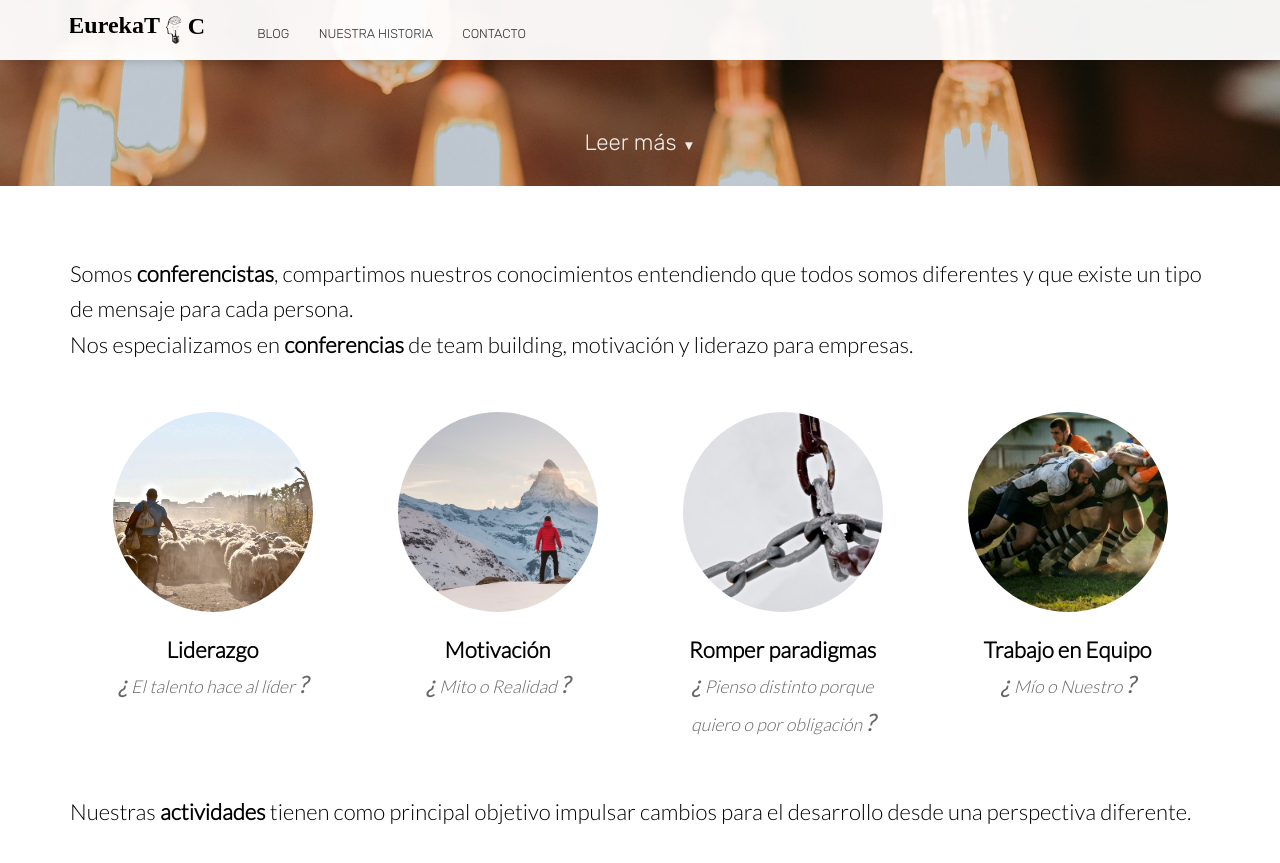
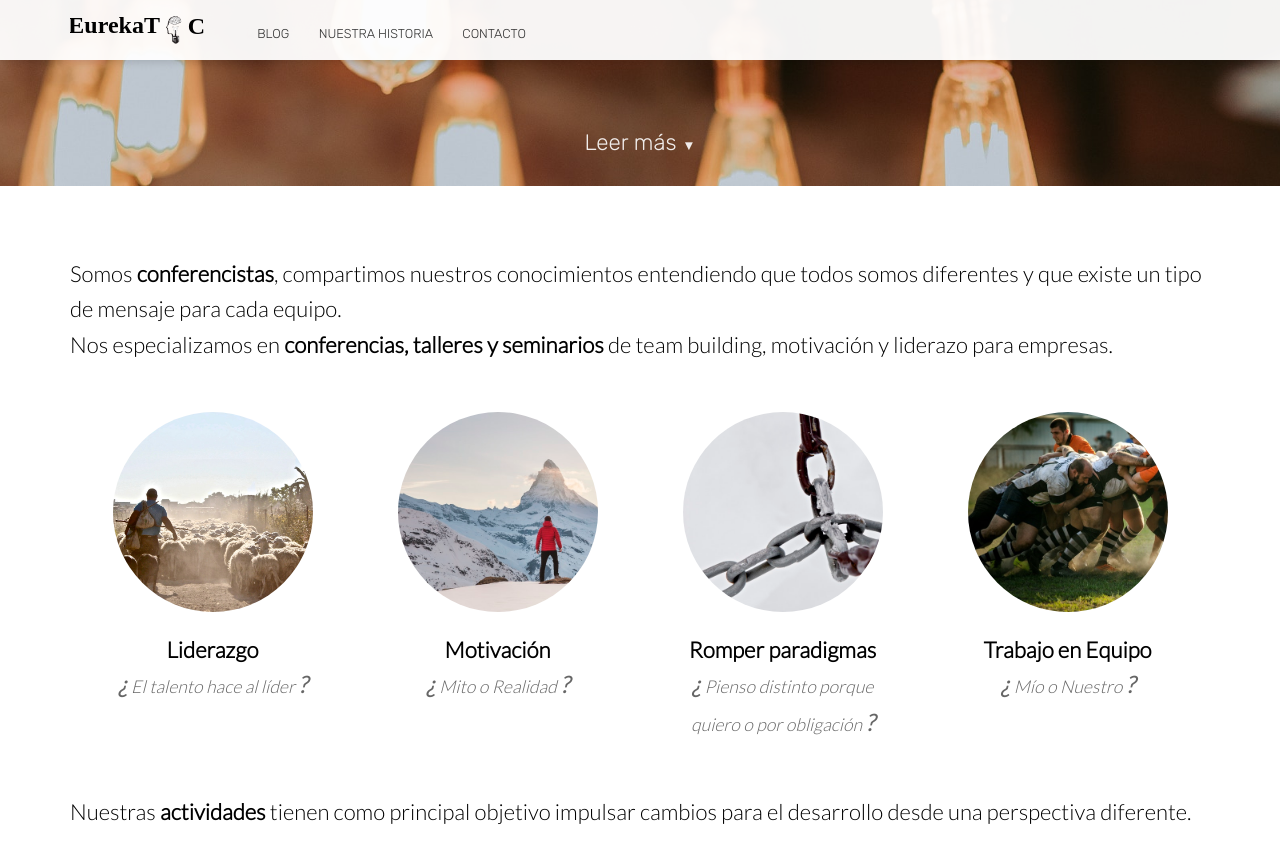
Before and after one commit to crisdesplats/eurekatalks, a Jekyll site: the page built from index.html, in a window 1280 px wide and 900 px high, scrolled down 714 px. Shown: the top 863 px of the window. Built offline with Jekyll 4.4.1, drawn with Linux system fonts in a browser that asks for light colours; nearby versions of some CDN libraries.

Commit message:
cambio menor

```diff
--- a/index.html
+++ b/index.html
@@ -46,9 +46,9 @@ bottom_image: /images/landing-footer.jpg
 	<section class="pad" id="learn-more">
 			<div class="container">
 				<p class="subtext editable">
-					Somos <strong>conferencistas</strong>, compartimos nuestros conocimientos entendiendo que todos somos diferentes y que existe un tipo de mensaje para cada persona.
+					Somos <strong>conferencistas</strong>, compartimos nuestros conocimientos entendiendo que todos somos diferentes y que existe un tipo de mensaje para cada equipo.
 				</br>
-					Nos especializamos en <strong>conferencias</strong> de team building, motivación y liderazo para empresas.
+					Nos especializamos en <strong>conferencias, talleres y seminarios</strong> de team building, motivación y liderazo para empresas.
 					</p>
 				<ul class="diamond">
 					{% for person in site.talks %}
```
